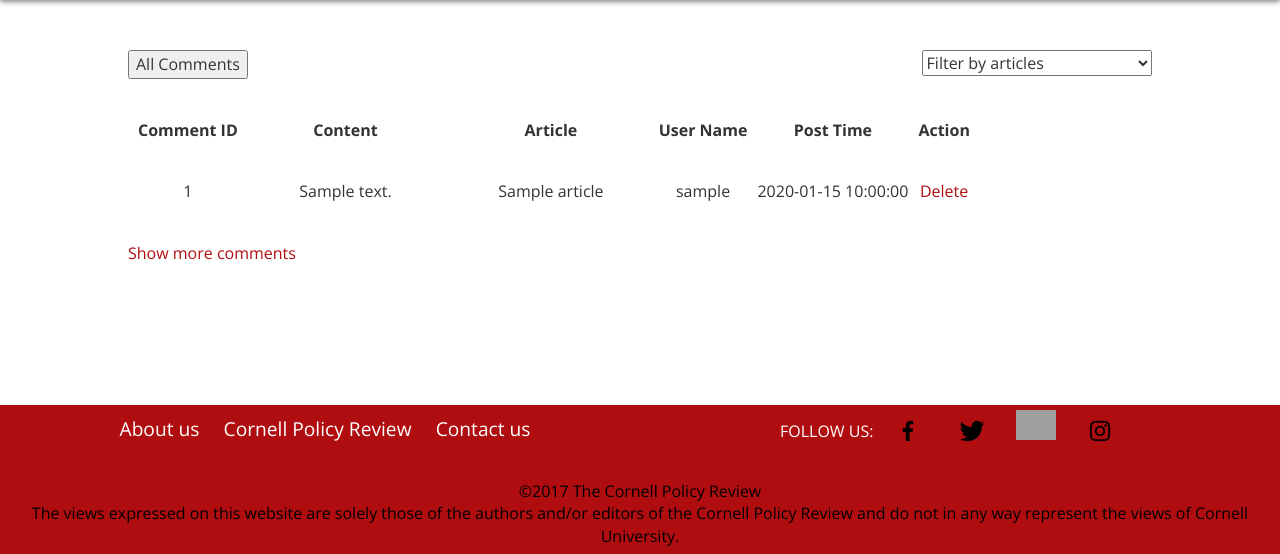
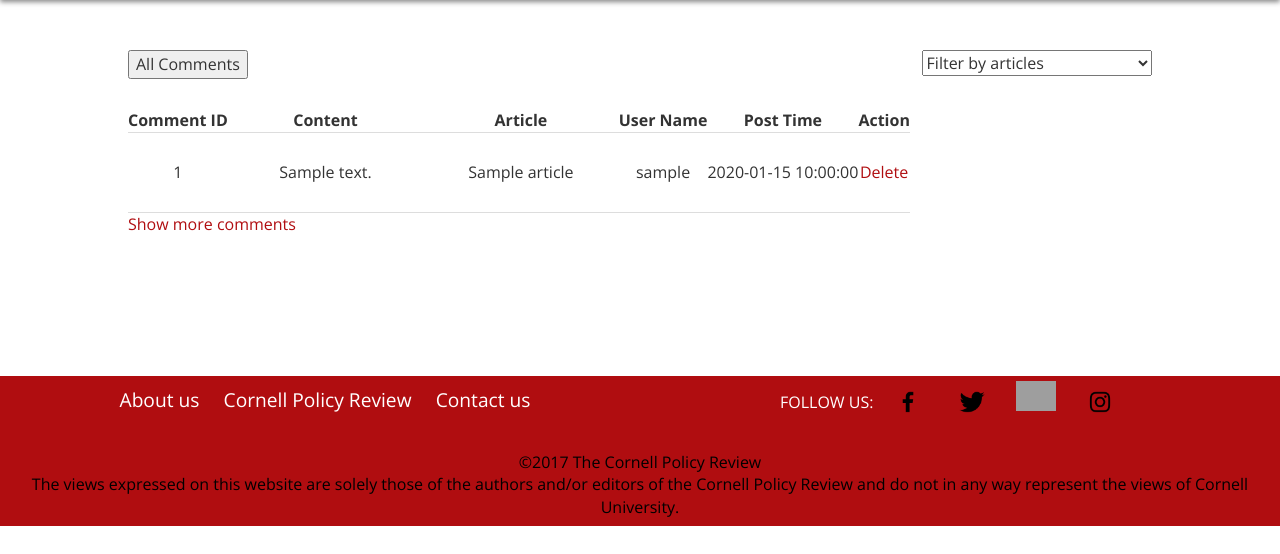
Before and after one commit to kuan9611/info2300_final, a PHP site: page /admin.php in a window 1280 px wide. Shown: the part 176-730 px from the top of the page. Run offline with PHP 8.4, Linux system fonts and the light colour scheme; tables that the repository leaves empty or names only in its code hold one stand-in row (values such as "Sample post"); some libraries are stand-ins or nearby versions; grey boxes are pictures that could not be loaded.

Commit message:
styling for admin

```diff
--- a/FinalProject/css/screen.css
+++ b/FinalProject/css/screen.css
@@ -713,7 +713,6 @@ input[type=submit] {
 
 #comments {
 	border-spacing: 10px;
-    border-collapse: separate;
 }
 
 thead {
@@ -726,6 +725,18 @@ tbody {
 
 tbody > tr {
 	height: 80px;
+}
+
+th, td {
+   border-bottom: 1px solid #ddd;
+}
+
+tr:hover {
+	background-color: #f5f5f5
+}
+
+td a {
+	cursor:pointer;
 }
 
 .column-two {
```
